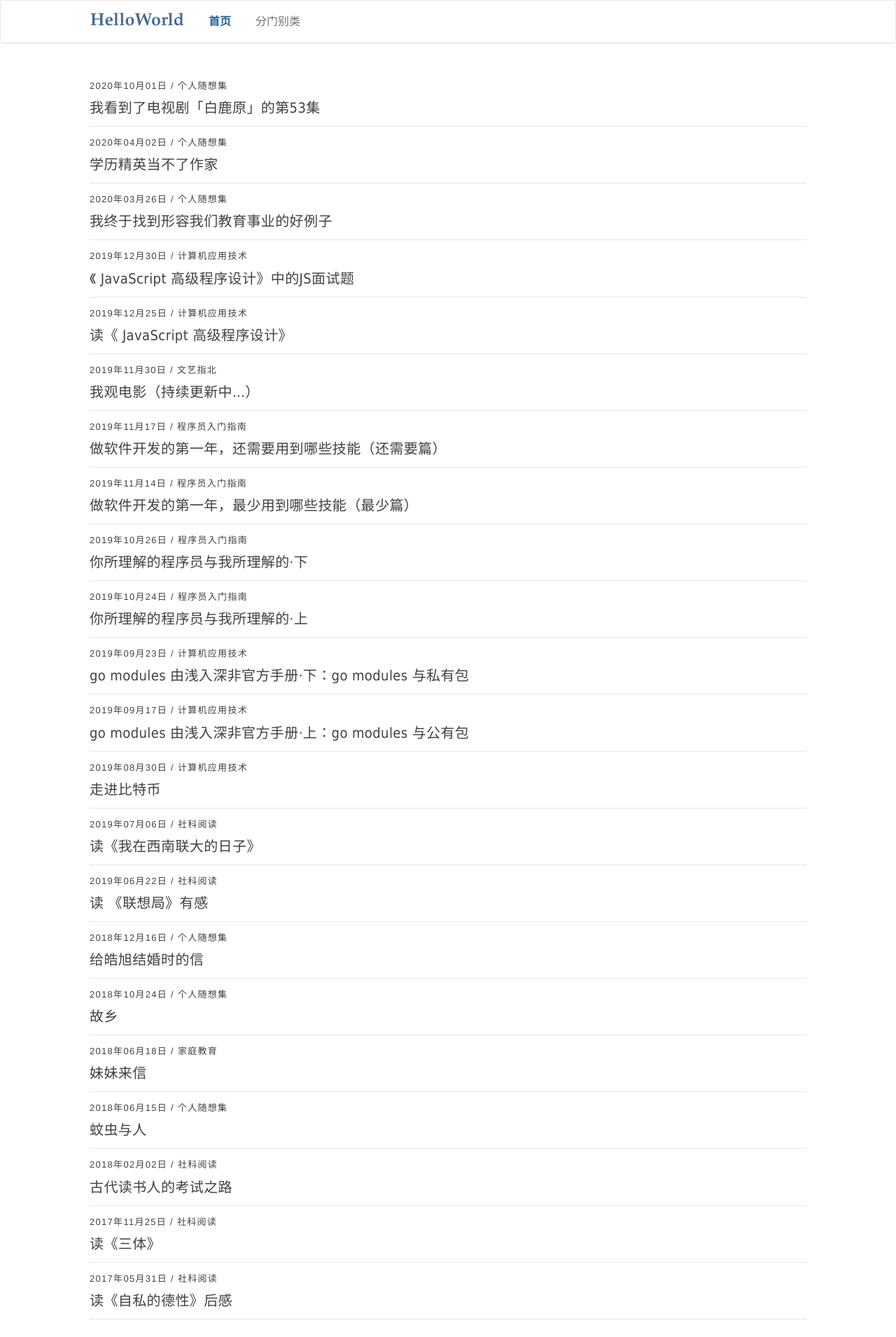
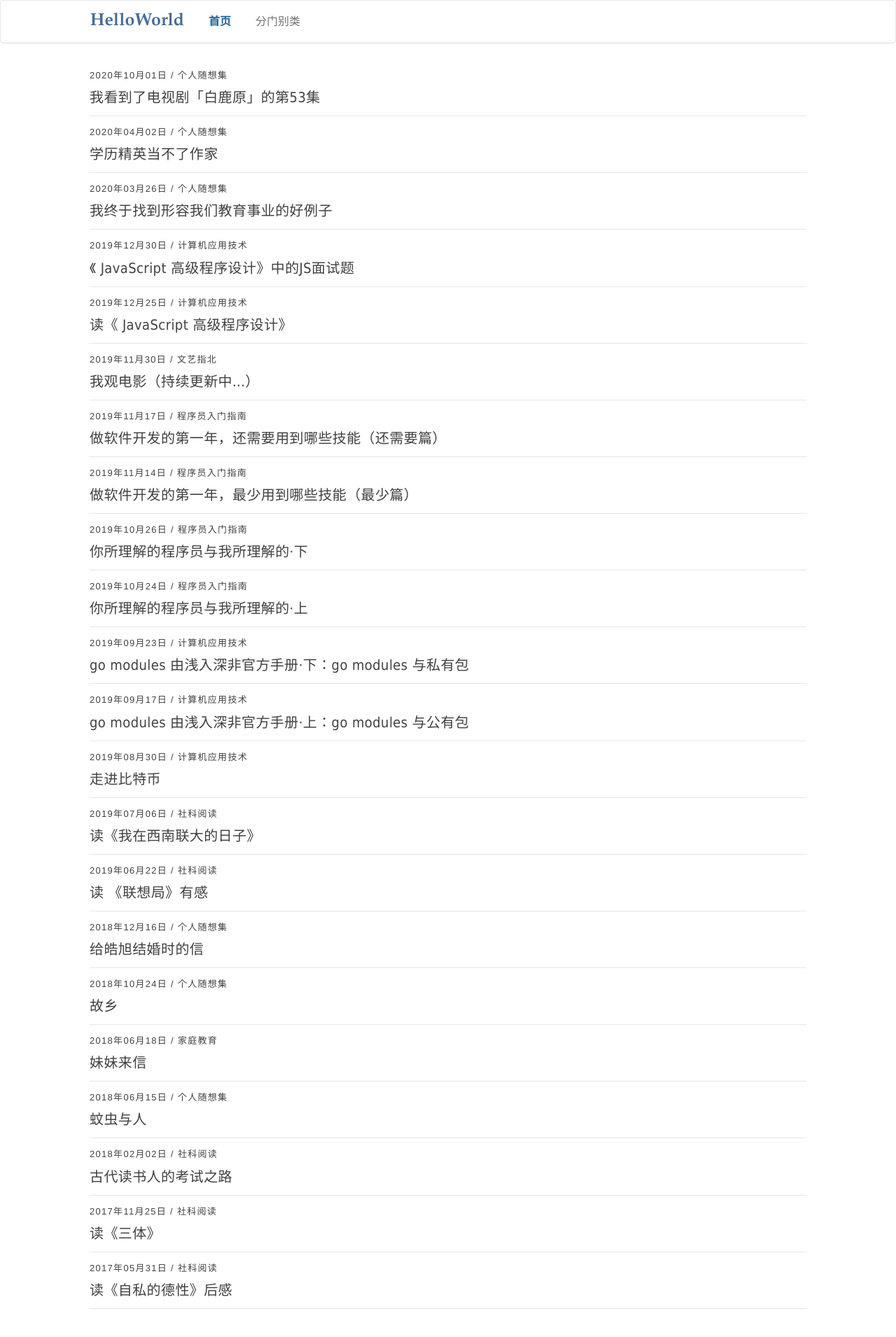
Before and after one commit to Haiyung/haiyung.github.io, a Jekyll site: the page built from index.md, in a window 1280 px wide. Shown: the whole page at 70% size. Built offline with Jekyll 4.4.1, drawn with Linux system fonts in a browser that asks for light colours; nearby versions of some CDN libraries.

Commit message:
update css: reduce main-default margin css

```diff
--- a/css/home.css
+++ b/css/home.css
@@ -33,7 +33,7 @@
 }
 
 .main-default {
-    margin: 38px 10% 2% 10%;
+    margin: 23px 10% 38px 10%;
 }
 
 .navbar-brand {
```
